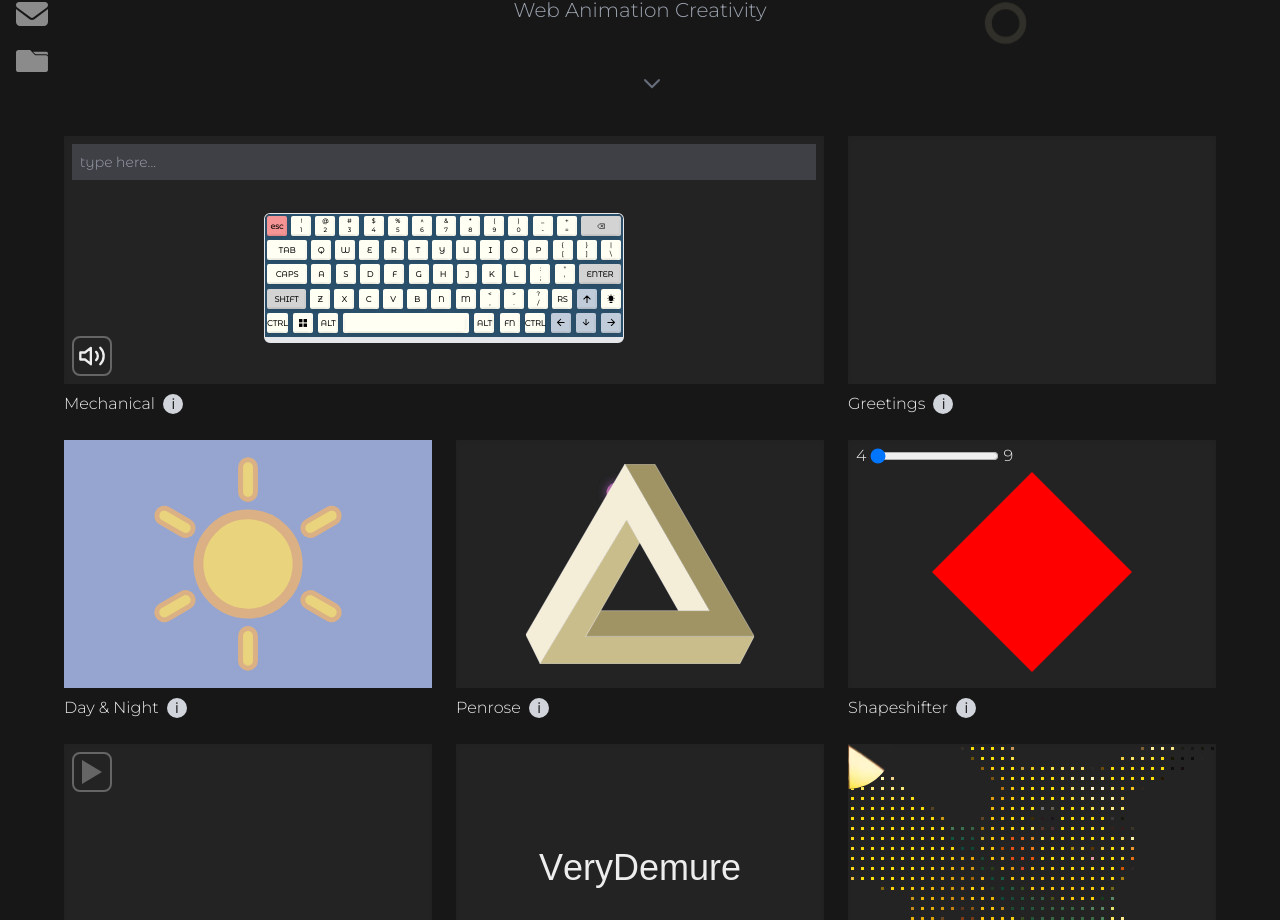
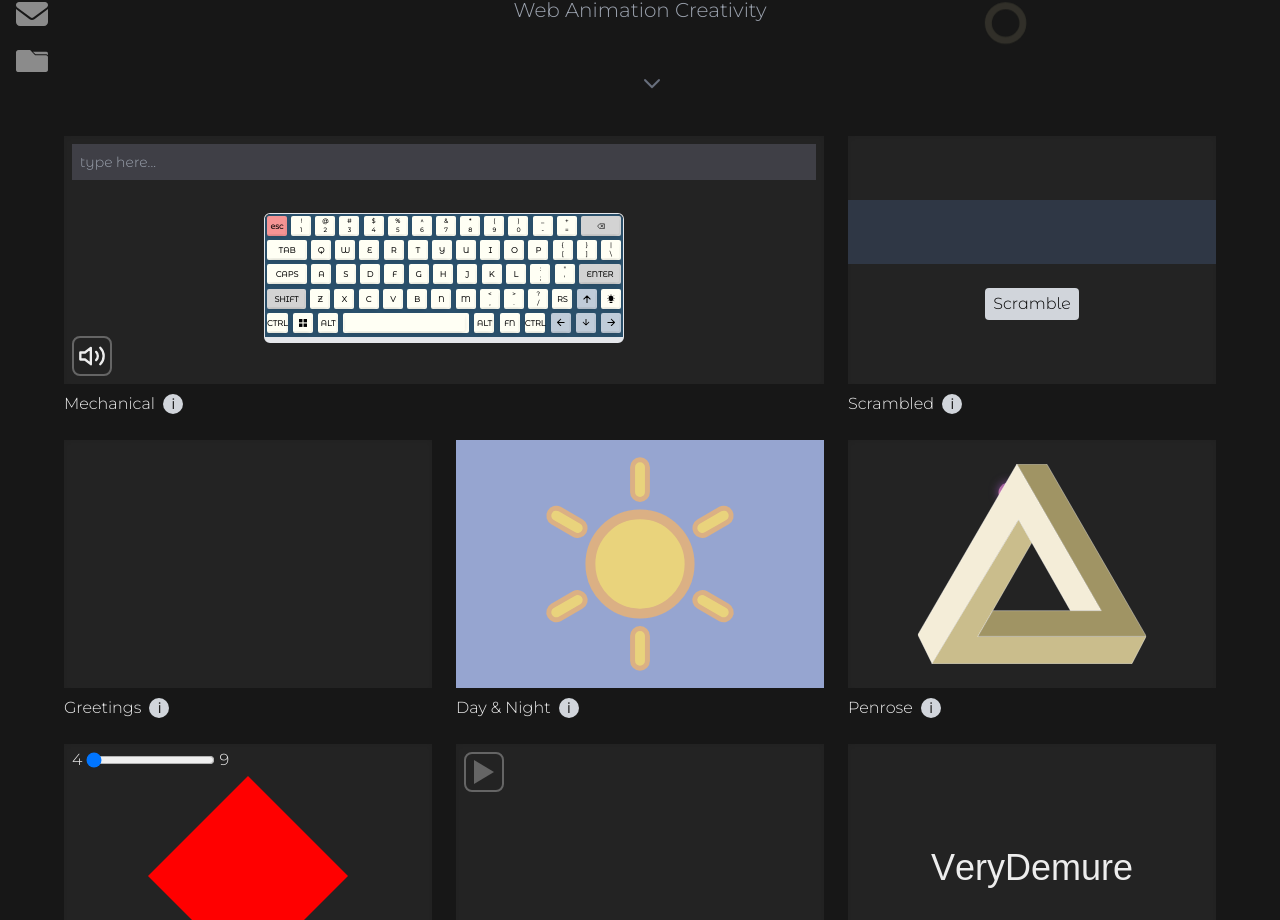
Before and after one commit to mlee2197/motion-script, a Next.js app: page / in a window 1280 px wide. Shown: the part 696-1616 px from the top of the page. Built offline with nearby package versions, Linux system fonts and the light colour scheme; a web font is replaced by a local one.

Commit message:
create TextScramble animation

```diff
--- /dev/null
+++ b/src/app/animations/TextScramble.tsx
@@ -0,0 +1,56 @@
+"use client";
+import { ChangeEvent, useState } from 'react';
+
+const TextScramble = () => {
+  const [inputValue, setInputValue] = useState('');
+  const [scrambledValue, setScrambledValue] = useState("");
+  const [isAnimating, setIsAnimating] = useState(false);
+
+  const handleInputChange = (e: ChangeEvent<HTMLInputElement>) => {
+    if (isAnimating) return;
+    setInputValue(e.target.value);
+    setScrambledValue(e.target.value);
+  };
+
+  const scrambleTextOnce = async (index: number) => {
+    const originalPart = inputValue.substring(0, index);
+    const scrambledPart = inputValue.substring(index).split('').map(() => {
+      const randomChar = String.fromCharCode(33 + Math.floor(Math.random() * 94)); // Includes lowercase, uppercase, and symbols
+      return randomChar;
+    }).join('');
+    const scrambled = originalPart + scrambledPart;
+    setScrambledValue(scrambled);
+    return new Promise(resolve => setTimeout(resolve, 100));
+  }
+
+  const scrambleTextMultiple = async () => {
+    setIsAnimating(true);
+    for (let i = 0; i < inputValue.length; i++) {
+      await scrambleTextOnce(i);
+    }
+    setIsAnimating(false);
+  };
+
+  return (
+    <div className="animation-container flex flex-col items-center justify-center">
+      <div className='relative bg-gray-750 text-2xl mx-auto overflow-hidden'>
+        <input
+          id="scramble-input"
+          type="text"
+          maxLength={20}
+          value={inputValue}
+          onChange={handleInputChange}
+          className='block w-full border-0 p-4 bg-transparent tracking-wide'
+        />
+        {isAnimating && (
+          <div id="scrambled-text" className='absolute top-0 left-0 flex items-center w-max h-full p-4 bg-gray-750 text-center tracking-wide pointer-events-none'>
+            {scrambledValue}
+          </div>
+        )}
+      </div>
+      <button onClick={scrambleTextMultiple} className="px-2 py-1 bg-gray-300 text-black rounded mt-6 active:bg-gray-400">Scramble</button>
+    </div>
+  );
+};
+
+export default TextScramble;
--- a/src/app/page.tsx
+++ b/src/app/page.tsx
@@ -3,6 +3,7 @@ import Card from "@/components/Card";
 import Hero from "../components/Hero";
 import Tag from "@/components/Tag";
 
+import TextScramble from "./animations/TextScramble";
 const Keyboard = dynamic(() => import("./animations/Keyboard"), { ssr: false });
 const LetterTrail = dynamic(() => import("./animations/LetterTrail"), {
   ssr: false,
@@ -68,6 +69,19 @@ export default function Home() {
             }
           >
             <Keyboard />
+          </Card>
+          <Card
+            title="Scrambled"
+            description={
+              <p>
+                Scramble animate any text you've written!
+                <br />
+                <br />
+                <b>How to:</b> typing in the provided text box and press "Scramble"
+              </p>
+            }
+          >
+            <TextScramble />
           </Card>
           <Card
             title="Greetings"
```
Also changed, not shown: 1 other file (tests, documents, lock files or other folders).
